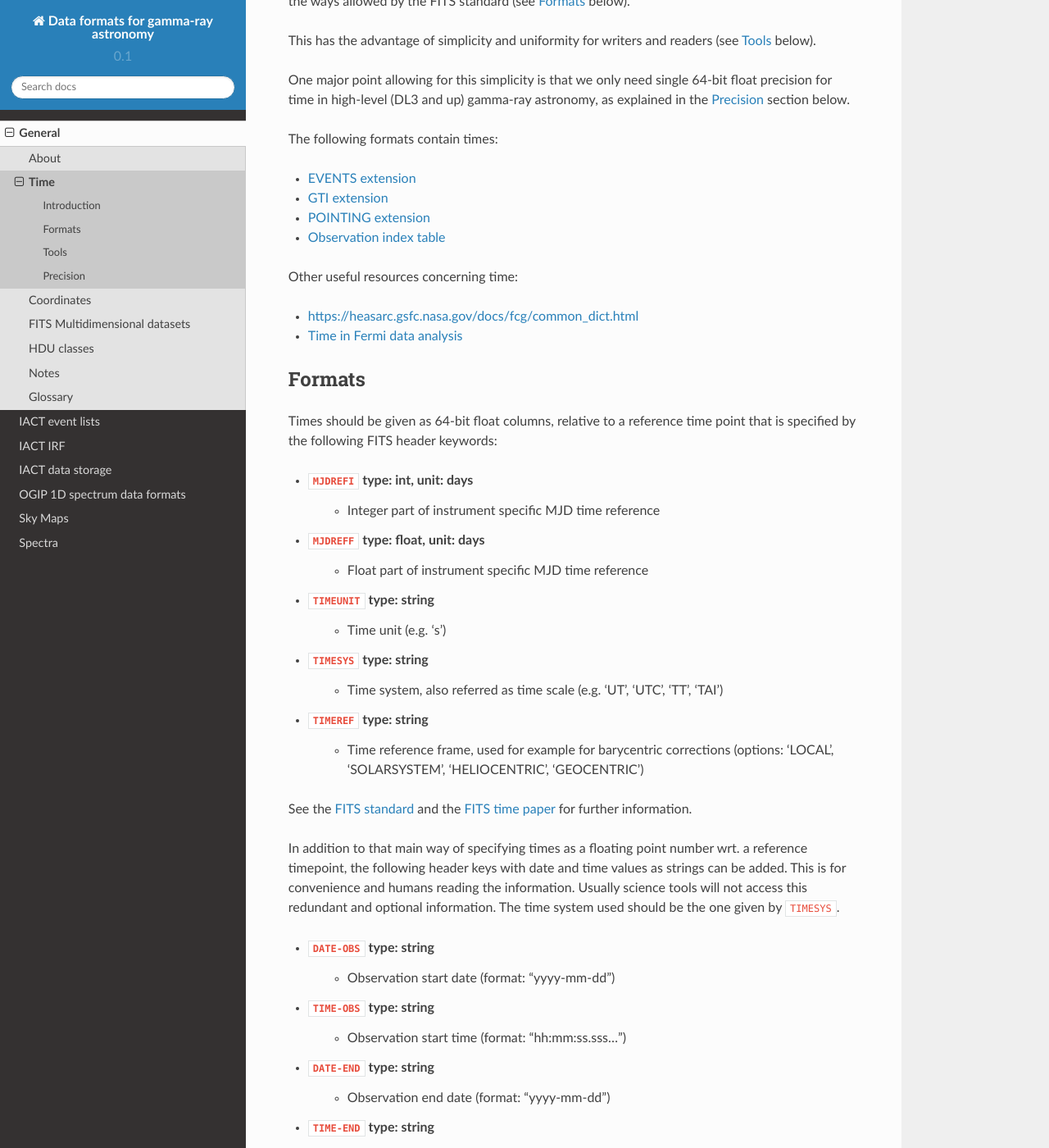
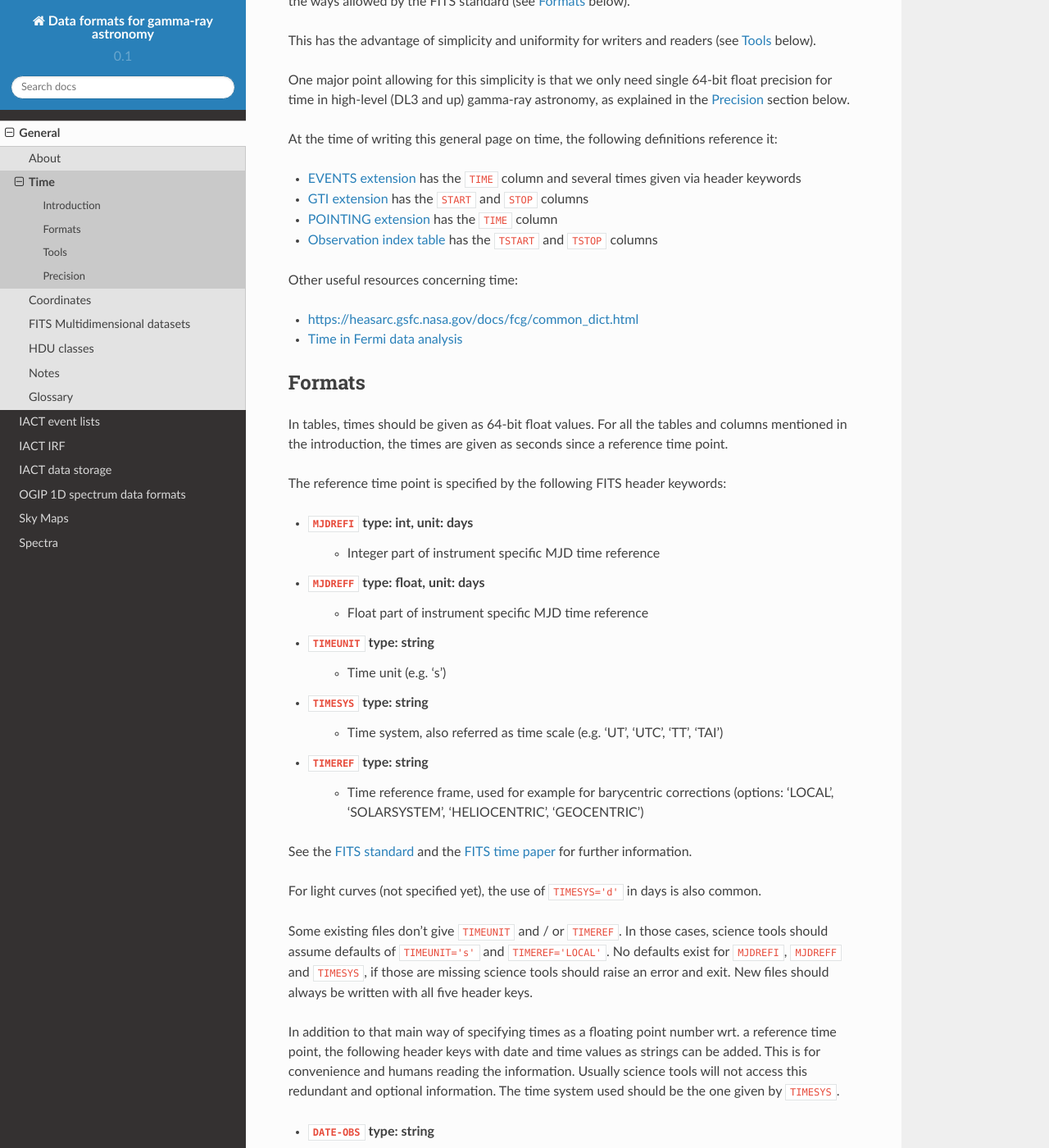
Before and after one commit to open-gamma-ray-astro/gamma-astro-data-formats, a Sphinx documentation site: the page built from source/general/time.rst, in a window 1280 px wide and 1400 px high, scrolled down 346 px. Shown: the whole window at 82% size. Built offline with Sphinx 7.4.7 and the Read the Docs theme 2.0.0, drawn with Linux system fonts in a browser that asks for light colours; some of the changed text lies outside the part shown.

Commit message:
Update source/general/time.rst

```diff
--- a/source/general/time.rst
+++ b/source/general/time.rst
@@ -24,12 +24,12 @@ This has the advantage of simplicity and uniformity for writers and readers
 One major point allowing for this simplicity is that we only need single 64-bit float precision for time
 in high-level (DL3 and up) gamma-ray astronomy, as explained in the :ref:`time-precision` section below.
 
-The following formats contain times:
+At the time of writing this general page on time, the following definitions reference it:
 
-* :ref:`iact-events`
-* :ref:`iact-gti`
-* :ref:`iact-pnt`
-* :ref:`obs-index`
+* :ref:`iact-events` has the ``TIME`` column and several times given via header keywords
+* :ref:`iact-gti` has the ``START`` and ``STOP`` columns
+* :ref:`iact-pnt` has the ``TIME`` column
+* :ref:`obs-index` has the ``TSTART`` and ``TSTOP`` columns
 
 Other useful resources concerning time:
 
@@ -41,8 +41,10 @@ Other useful resources concerning time:
 Formats
 -------
 
-Times should be given as 64-bit float columns, relative to a reference time point
-that is specified by the following FITS header keywords:
+In tables, times should be given as 64-bit float values. For all the tables and columns mentioned
+in the introduction, the times are given as seconds since a reference time point.
+
+The reference time point is specified by the following FITS header keywords:
 
 * ``MJDREFI`` type: int, unit: days
     * Integer part of instrument specific MJD time reference
@@ -58,7 +60,14 @@ that is specified by the following FITS header keywords:
 
 See the `FITS standard`_ and the `FITS time paper`_ for further information.
 
-In addition to that main way of specifying times as a floating point number wrt. a reference timepoint,
+For light curves (not specified yet), the use of ``TIMESYS='d'`` in days is also common.
+
+Some existing files don't give ``TIMEUNIT`` and / or ``TIMEREF``. In those cases, science tools
+should assume defaults of ``TIMEUNIT='s'`` and ``TIMEREF='LOCAL'``. No defaults exist for
+``MJDREFI``, ``MJDREFF`` and ``TIMESYS``, if those are missing science tools should raise an error and exit.
+New files should always be written with all five header keys.
+
+In addition to that main way of specifying times as a floating point number wrt. a reference time point,
 the following header keys with date and time values as strings can be added.
 This is for convenience and humans reading the information. Usually science tools will not access
 this redundant and optional information. The time system used should be the one given by ``TIMESYS``.
@@ -74,7 +83,8 @@ this redundant and optional information. The time system used should be the one
 
 Note that the FITS standard allows and it is quite common to instead put a
 ``TIME-OBS`` key with value "yyyy-mm-ddThh:mm:ss.sss..." and to omit the ``DATE-OBS`` key
-(see `Dictionary of Commonly Used FITS Keywords`_). That is allowed as well.
+(see `Dictionary of Commonly Used FITS Keywords`_). If science tools access these fields,
+they should support both conventions.
 
 .. _time-tools:
 
```
